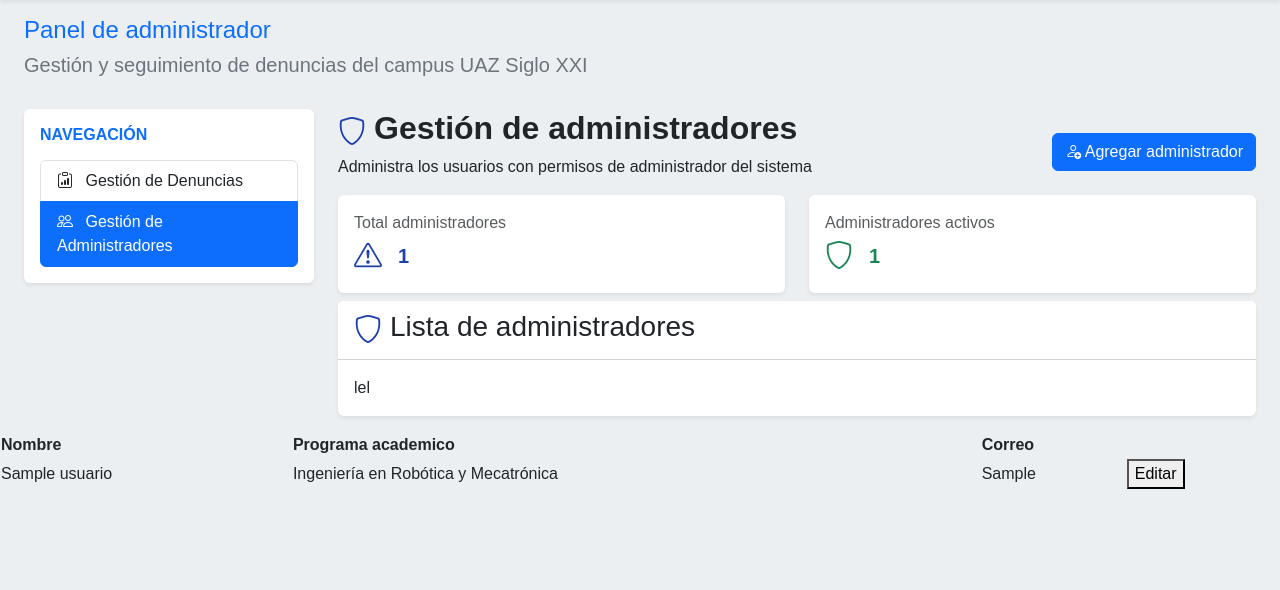
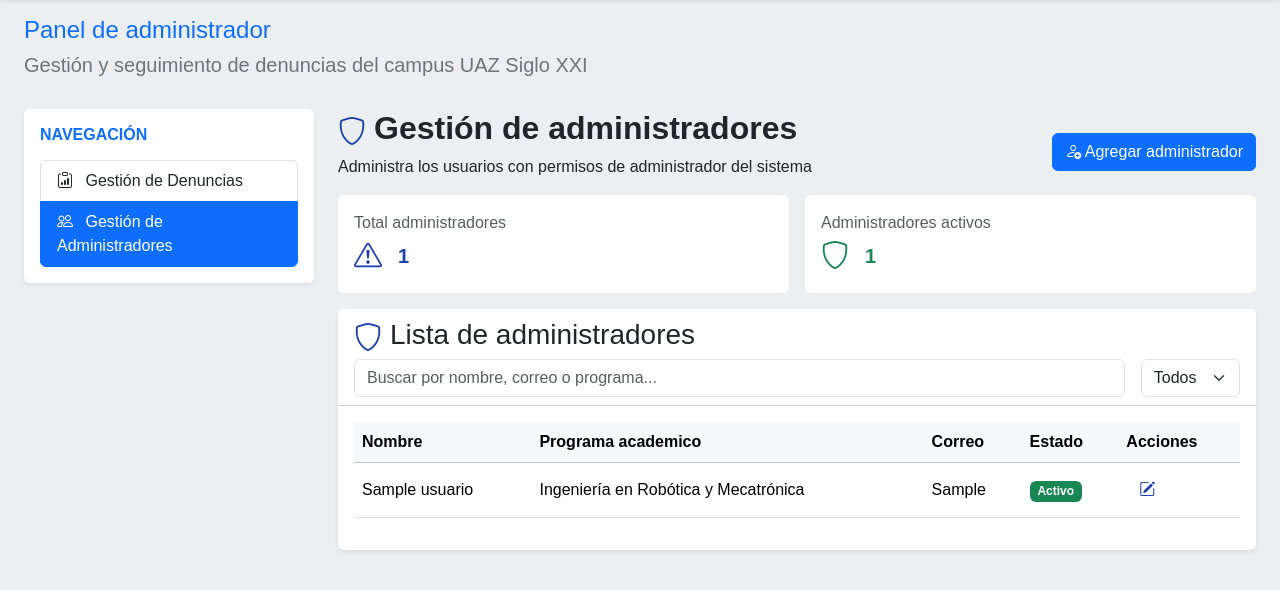
Before and after one commit to MJavoso/InfraUAZ, a Django app: page /usuarios/admins/lista in a window 1280 px wide. Shown: the part 82-672 px from the top of the page. Run offline with Django 5.2, Linux system fonts and the light colour scheme; a user stored in the database is signed in; data comes from the database, SQL or seed files in the repository; tables that the repository leaves empty hold one stand-in row (values such as "Sample post"); parts of the project's set-up code (start-up, migrations or seed data) failed here and were passed over.

Commit message:
Avance de ventana para mostrar la lista de administradores

```diff
--- a/InfraUAZ/usuarios/templates/lista_admins.html
+++ b/InfraUAZ/usuarios/templates/lista_admins.html
@@ -3,7 +3,7 @@
 
 
 {% block titulo %}
-Prueba
+Lista de administradores
 {% endblock titulo %}
 
 
@@ -11,6 +11,7 @@ Prueba
 {% block contenido %}
 {% include 'nav_bar.html' %}
 {% include 'modales/modal_editar_admin.html' %}
+{% include 'modales/registro_admin.html' %}
 <main class="container-fluid px-4 py-3">
     <div class="row mb-4 d-flex justify-content-between align-items-center">
         <div class="col-auto">
@@ -40,7 +41,7 @@ Prueba
         </div>
 
         <section class="col-12 col-md-9">
-            <div class="d-flex flex-row align-items-center">
+            <div class="d-flex flex-column flex-md-row align-items-center mb-3 mb-md-0">
                 <div class="d-flex flex-column flex-grow-1">
                     <div class="d-flex flex-row align-items-center">
                         <i class="bi bi-shield text-strong-blue fs-3 me-2"></i>
@@ -49,14 +50,14 @@ Prueba
                     <p>Administra los usuarios con permisos de administrador del sistema</p>
                 </div>
 
-                <button class="btn btn-primary h-50">
+                <button class="btn btn-primary h-50" data-bs-toggle="modal" data-bs-target="#newAdminModal">
                     <i class="bi bi-person-add"></i> Agregar administrador
                 </button>
             </div>
 
-            <div class="d-flex row mb-2">
-                <div class="col-6 col-md-2 flex-grow-1">
-                    <div class="card border-0 shadow-sm p-3">
+            <div class="d-flex flex-column flex-md-row mb-3">
+                <div class="col col-md-2 flex-grow-1 me-0 mb-3 mb-md-0 me-md-3">
+                    <div class="card border-0 shadow-md p-3">
                         <p class="text-muted mb-0">Total administradores</p>
                         <div class="d-flex flex-row align-items-center">
                             <div class="fs-3 text-strong-blue me-3"><i class="bi bi-exclamation-triangle"></i></div>
@@ -65,8 +66,8 @@ Prueba
                     </div>
                 </div>
 
-                <div class="col-6 col-md-2 flex-grow-1">
-                    <div class="card border-0 shadow-sm p-3">
+                <div class="col col-md-2 flex-grow-1">
+                    <div class="card border-0 shadow-md p-3">
                         <p class="text-muted mb-0">Administradores activos</p>
                         <div class="d-flex flex-row align-items-center">
                             <div class="fs-3 text-success me-3"><i class="bi bi-shield"></i></div>
@@ -77,7 +78,7 @@ Prueba
             </div>
 
             <div class="card border-0 shadow-sm">
-                <div class="card-header bg-white fw-semibold d-flex justify-content-between align-items-center">
+                <div class="card-header bg-white fw-semibold d-flex flex-column justify-content-between">
                     <div class="d-flex flex-column flex-grow-1">
                         <div class="d-flex flex-row align-items-center">
                             <i class="bi bi-shield text-strong-blue fs-3 me-2"></i>
@@ -85,42 +86,56 @@ Prueba
                         </div>
                     </div>
 
-                    <form>
-
+                    <form class="d-flex flex-column flex-md-row align-items-center" id="filtrosListaAdminsForm">
+                        {% csrf_token %}
+                        <div class="flex-md-grow-1 me-0 mb-3 mb-md-0 me-md-3 w-100">
+                            {{ filtros_lista_form.busqueda_texto }}
+                        </div>
+                        <div>
+                            {{ filtros_lista_form.estado_cuenta }}
+                        </div>
                     </form>
                 </div>
 
                 <div class="card-body">
                     <div class="table-responsive">
-                        lel
-                    </div>
-                </div>
-            </div>
-        </section>
-</main>
-<table>
-    <thead>
+                        <table class="table table-hover align-middle">
+                        <thead class="table-light">
                             <tr>
                                 <th>Nombre</th>
                                 <th>Programa academico</th>
                                 <th>Correo</th>
-            <th></th>
+                                <th>Estado</th>
+                                <th>Acciones</th>
                             </tr>
                         </thead>
                         <tbody>
-
                             {% for admin in admins %}
                             <tr>
                                 <td>{{ admin.usuario.nombre }}</td>
                                 <td>{{ admin.programa_academico.nombre_programa }}</td>
                                 <td>{{ admin.usuario.correo }}</td>
                                 <td>
-                <button onclick="loadAdminData('{{ admin.id_administrador }}')">Editar</button>
+                                    {% if admin.usuario.is_active %}
+                                        <span class="badge bg-success">Activo</span>
+                                    {% else %}
+                                        <span class="badge bg-secondary">Inactivo</span>
+                                    {% endif %}
+                                </td>
+                                <td>
+                                    <button class="btn" style="background-color: transparent;" onclick="loadAdminData('{{ admin.id_administrador }}')">
+                                        <i class="bi bi-pencil-square text-strong-blue"></i>
+                                    </button>
                                 </td>
                             </tr>
                             {% endfor %}
                         </tbody>
                     </table>
+                    </div>
+                </div>
+            </div>
+        </section>
+</main>
 {% endblock contenido %}
 
 
@@ -130,4 +145,11 @@ Prueba
     var getAdminUrl = "{% url 'detalle_admin' id_admin=0 %}";
 </script>
 <script src="{% static 'js/editarAdmin.js' %}"></script>
+<script>
+    {% if mostrarModalCrearAdmin %}
+        const divModal = document.getElementById('newAdminModal');
+        const modalCrearAdmin = bootstrap.Modal.getInstance(divModal) ?? new bootstrap.Modal(divModal);
+        modalCrearAdmin.show();
+    {% endif %}
+</script>
 {% endblock scripts %}
```
Lines whose indentation alone changed are shown as unchanged.
